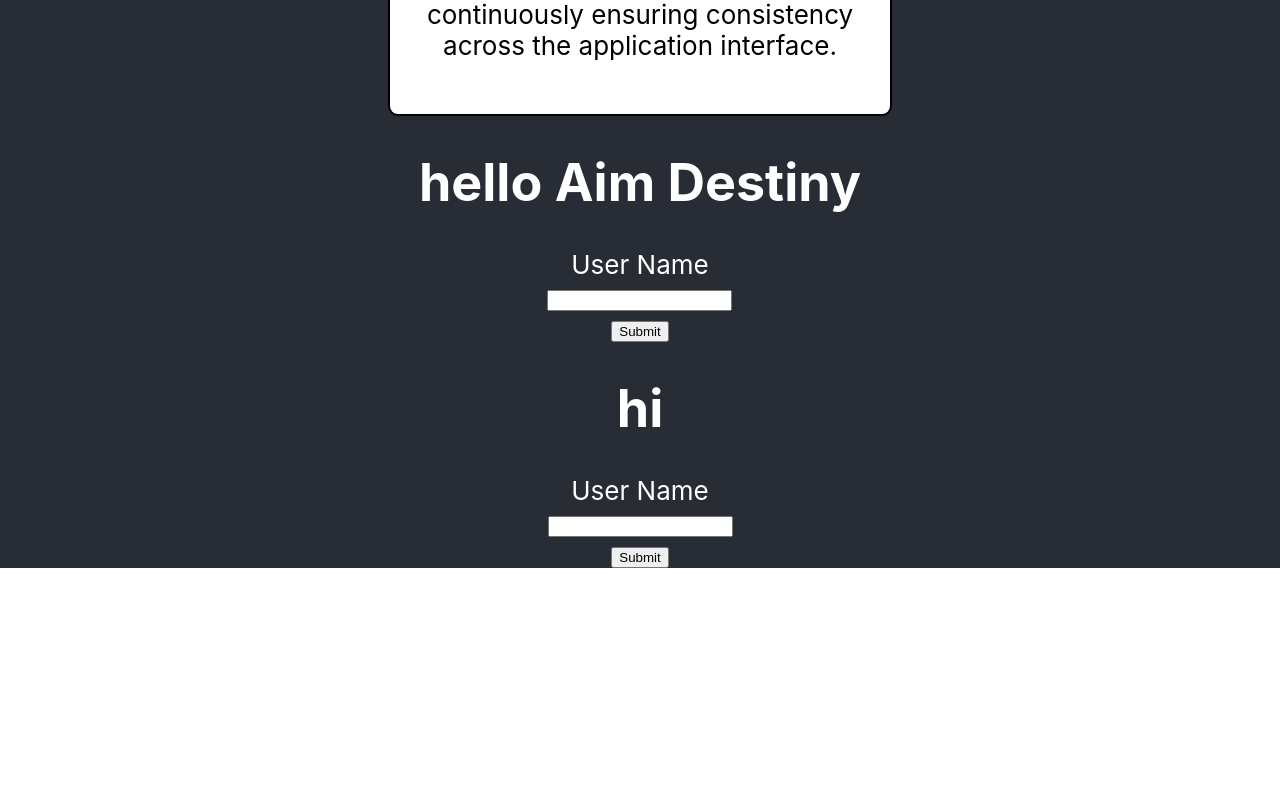
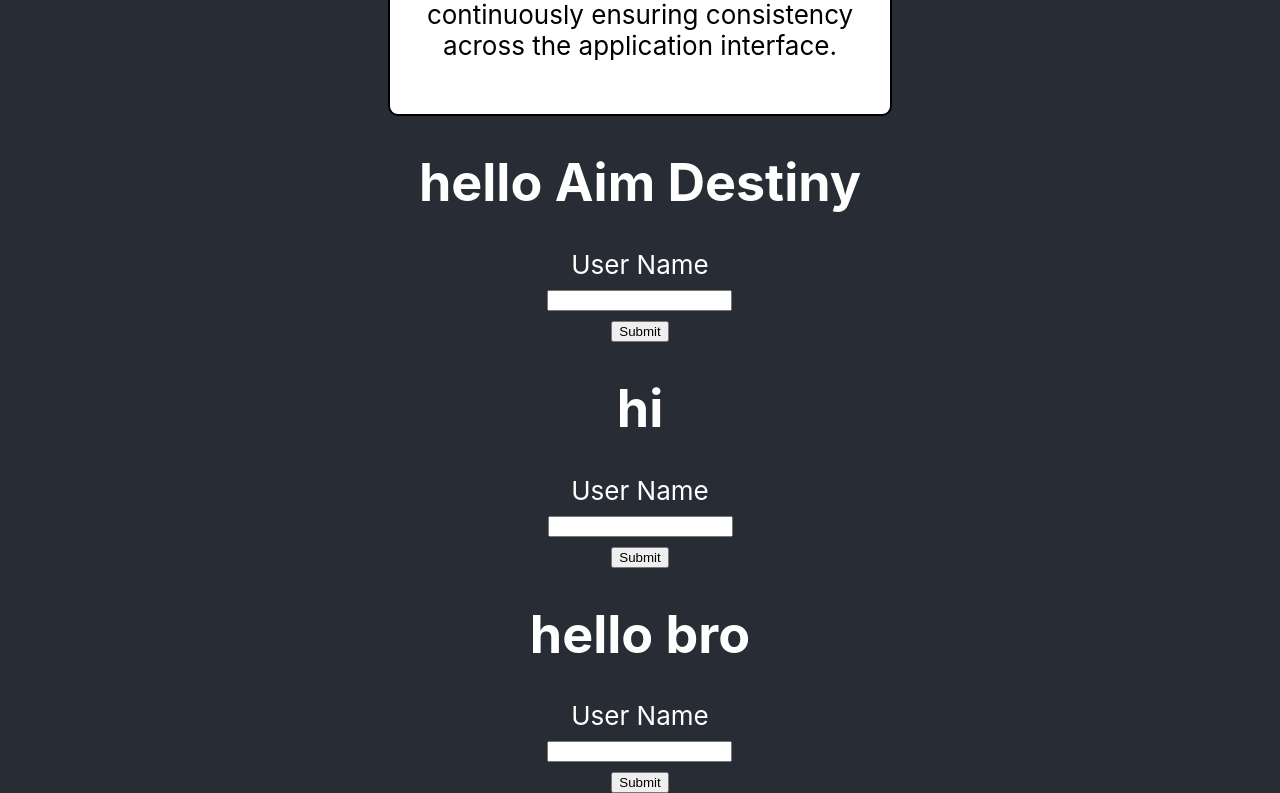
Before and after one commit to Shruti-2203/ReactJs, a React (Create React App) app: page / in a window 1280 px wide. Shown: the part 3059-3852 px from the top of the page. Before the commit the page ends 3627 px from the top, so only its background shows below. Built offline with nearby package versions, Linux system fonts and the light colour scheme.

Commit message:
OnChange another way

```diff
--- a/src/App.js
+++ b/src/App.js
@@ -13,6 +13,7 @@ import DataBinding from './components/DataBinding';
 import Card from './components/StyleSheet';
 import InputForm from './components/Single-input';
 import OnChangeForm from './components/On-change';
+import OnChange2 from './components/OnChange2';
 
 
 function App() {
@@ -63,6 +64,9 @@ function App() {
         {/* onchange  */}
         <OnChangeForm/>
 
+        {/* onchange 2 */}
+        <OnChange2/>
+
       </header>
     </div>
   );
--- /dev/null
+++ b/src/components/OnChange2.js
@@ -0,0 +1,31 @@
+import { Component } from "react";
+
+class OnChange2 extends Component {
+
+    state = {
+        username: ''
+    }
+
+    inputChange = (event) => {
+        let name = event.target.name; // username
+        let value =  event.target.value; // whatever user is typing in the input field
+        this.setState({[name]: value}) // {username: 'whatever user is typing in the input field'}
+
+    }
+
+
+    render() {
+        return (
+            <div>
+                <h1>hello bro {this.state.username}</h1>
+                <form>
+                    <label>User Name</label><br/>
+                    <input type='text' name="username" onChange={this.inputChange}></input><br/>
+                    <button type="submit">Submit</button>
+                </form>
+            </div>
+        )
+    }
+}
+
+export default OnChange2
```
Also changed, not shown: my-study.txt.
